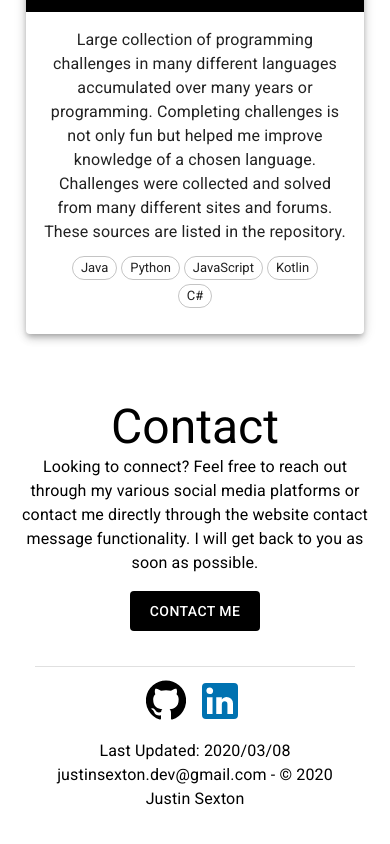
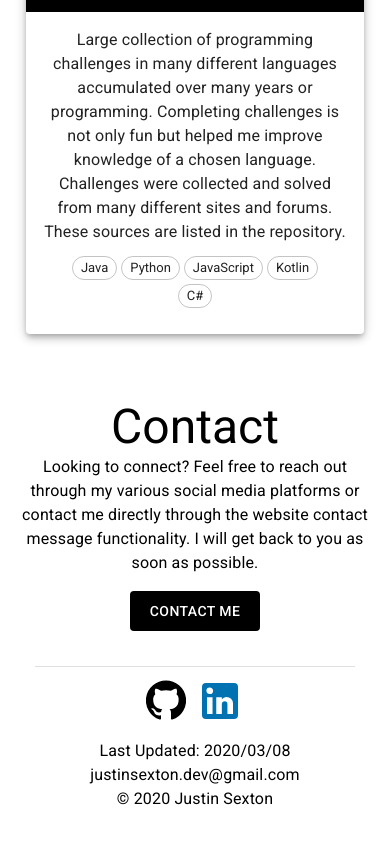
Before and after one commit to jsexton-portfolio/portfolio-website, a React (Create React App) app: page / in a window 390 px wide. Shown: the part 1878-2722 px from the top of the page. Built offline with nearby package versions, Linux system fonts and the light colour scheme.

Commit message:
Footer is now positioned for a better mobile experience

```diff
--- a/package.json
+++ b/package.json
@@ -1,6 +1,6 @@
 {
   "name": "portfolio-website",
-  "version": "0.7.0-beta",
+  "version": "0.7.1-beta",
   "private": true,
   "dependencies": {
     "@jsextonn/portfolio-api-client": "^0.1.2",
--- a/src/components/Footer/Footer.js
+++ b/src/components/Footer/Footer.js
@@ -31,9 +31,8 @@ export const Footer = () => {
       </Container>
 
       <Typography>Last Updated: 2020/03/08</Typography>
-      <Typography>
-        justinsexton.dev@gmail.com - &copy; 2020 Justin Sexton
-      </Typography>
+      <Typography>justinsexton.dev@gmail.com</Typography>
+      <Typography>&copy; 2020 Justin Sexton</Typography>
     </div>
   )
 }
```
Also changed, not shown: 1 other file (tests, documents, lock files or other folders).
